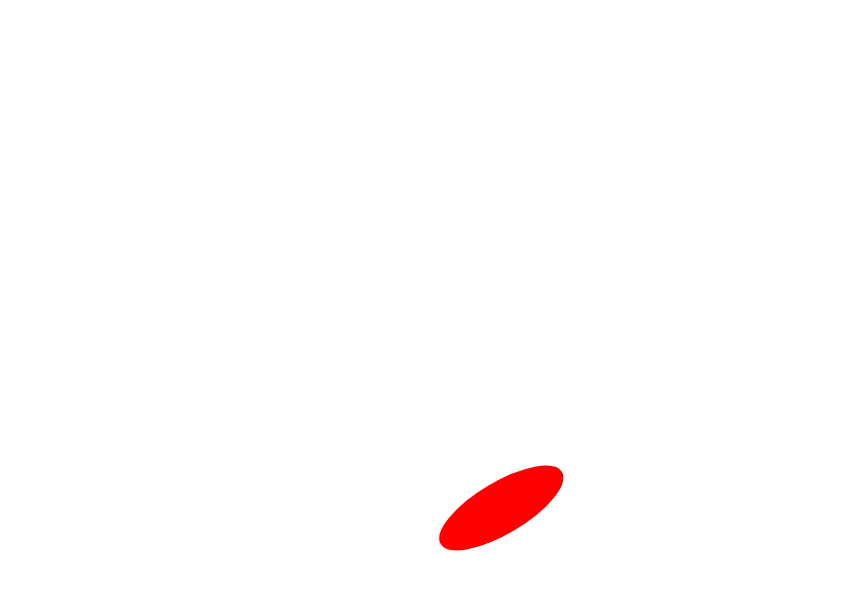
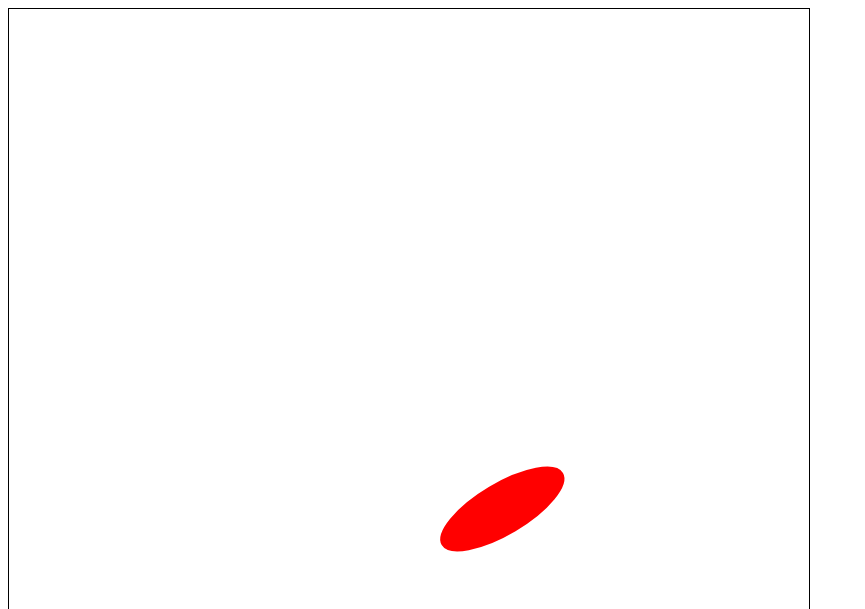
Before and after one commit to mattmogford/html-basic, a plain HTML site: page index.html in a window 1280 px wide. Shown: the top 609 px of the page, without its empty margins (0-865 px from the left). Drawn offline with Linux system fonts and the light colour scheme.

Commit message:
Update index.html

```diff
--- a/index.html
+++ b/index.html
@@ -7,7 +7,7 @@
 
 <link rel="stylesheet" href=""> </head>
   <body>
-    <canvas id="myCanvas" width="800" height="600"></canvas>
+    <canvas id="myCanvas" width="800" height="600" style="border: 1px solid black;"></canvas>
   </body>
 
   <script>
```
